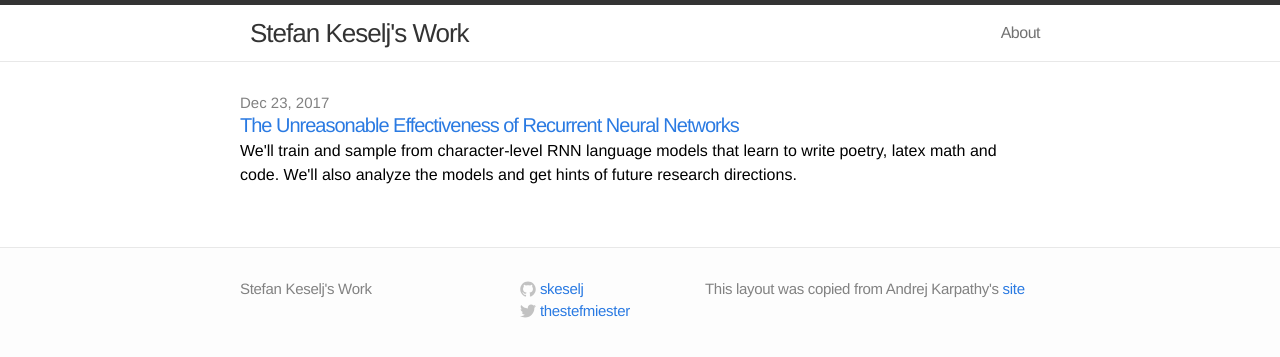
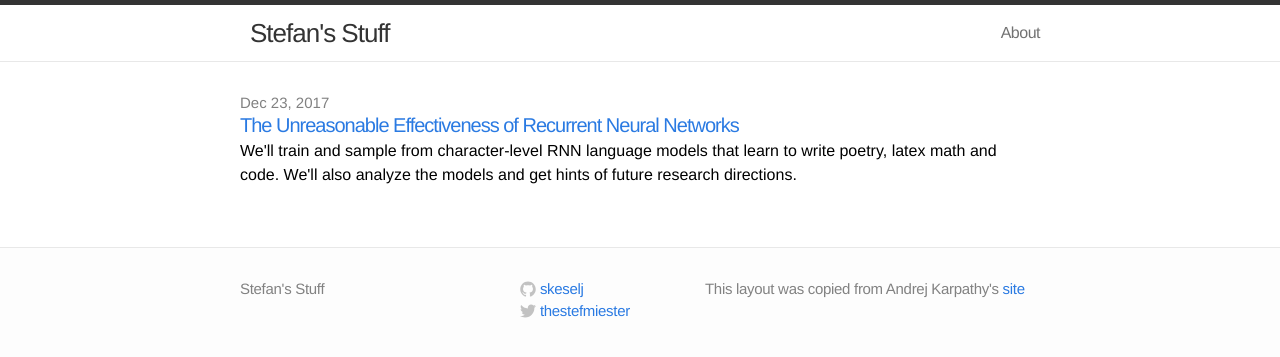
Before and after one commit to skeselj/skeselj.github.io, a Jekyll site: the page built from index.html, in a window 1280 px wide. Shown: the top 357 px of the page. Built offline with Jekyll 4.4.1, drawn with Linux system fonts in a browser that asks for light colours.

Commit message:
changed title

```diff
--- a/_config.yml
+++ b/_config.yml
@@ -1,5 +1,5 @@
 # Site settings
-title: Stefan Keselj's Work
+title: Stefan's Stuff
 email:
 description: "This layout was copied from Andrej Karpathy's <a href='http://karpathy.github.io/'>site</a>"
 baseurl: ""
```
